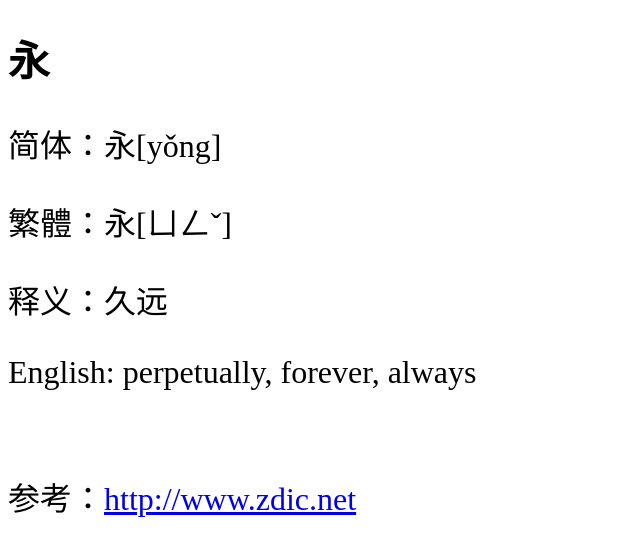
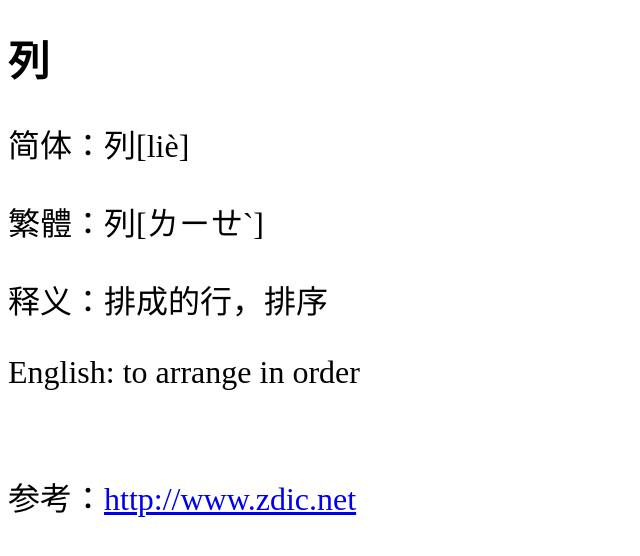
Before and after one commit to shengzhe/livecalligraphy, a Jekyll site: the page built from _posts/2012-08-31-LanTing-283.html, in a window 1280 px wide. Shown: the top 556 px of the page, without its empty margins (0-640 px from the left). Built offline with Jekyll 4.4.1, drawn with Linux system fonts in a browser that asks for light colours; Markdown is read by kramdown in place of the engine named in the settings.

Commit message:
Update 2012-08-31-LanTing-283.html

```diff
--- a/_posts/2012-08-31-LanTing-283.html
+++ b/_posts/2012-08-31-LanTing-283.html
@@ -1,11 +1,11 @@
 ---
 layout: default
-title: 兰亭集序第1个字 (1st character of Lan Ting)
+title: 兰亭集序第283个字 (283rd character of Lan Ting)
 ---
-<h1>永</h1>
-<p>简体：永[yǒng]</p>
-<p>繁體：永[ㄩㄥˇ]</p>
-<p>释义：久远</p>
-<p>English: perpetually, forever, always</p>
+<h1>列</h1>
+<p>简体：列[liè]</p>
+<p>繁體：列[ㄌㄧㄝˋ]</p>
+<p>释义：排成的行，排序</p>
+<p>English: to arrange in order</p>
 <br/>
-<p>参考：<a href="http://www.zdic.net/zd/zi/ZdicE6ZdicB0ZdicB8.htm">http://www.zdic.net</a></p>
+<p>参考：<a href="http://www.zdic.net/z/16/js/5217.htm">http://www.zdic.net</a></p>
```
